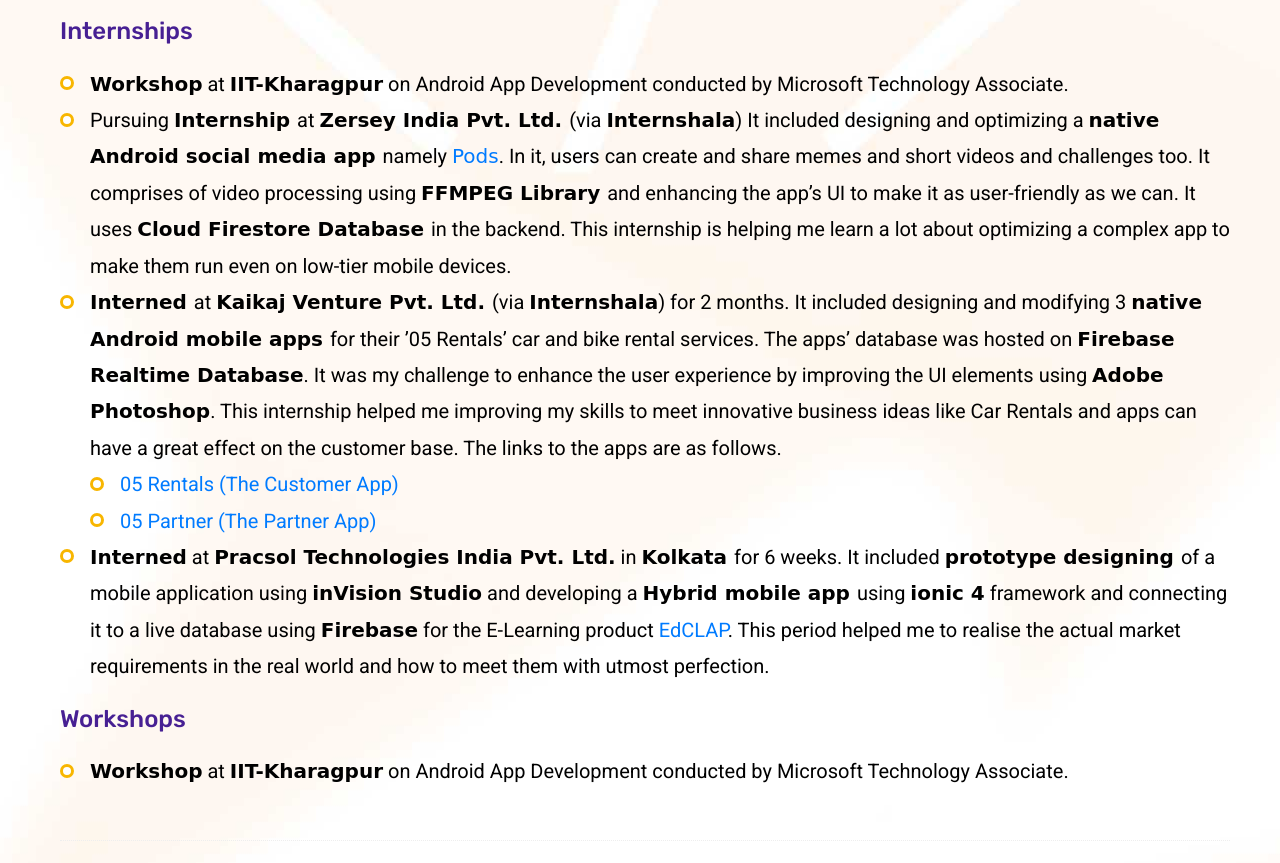
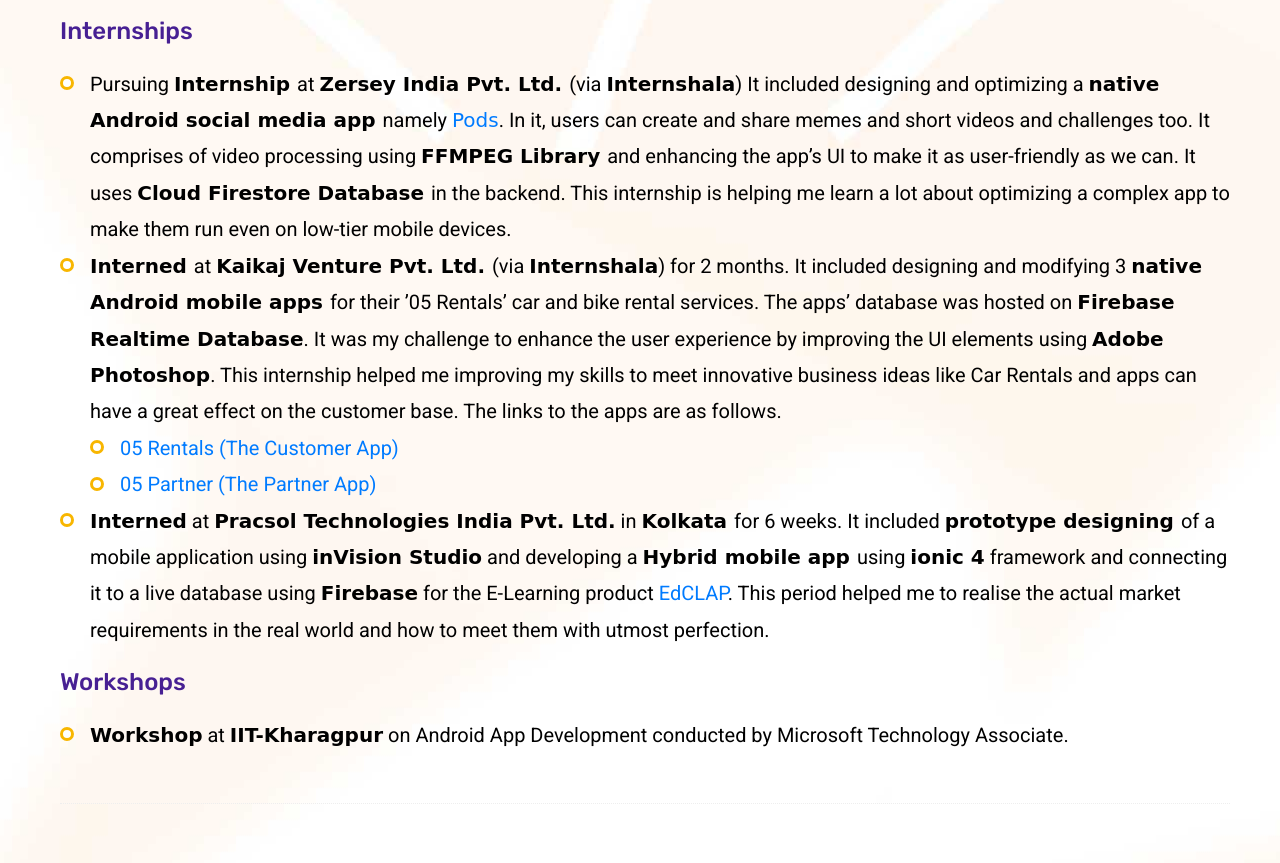
Before and after one commit to avinabaray/avinabaray-website, a plain HTML site: page skill-highlights.html in a window 1280 px wide. Shown: the part 1131-1994 px from the top of the page. Drawn offline with Linux system fonts and the light colour scheme; a script that the page names is missing.

Commit message:
Workshop redundant data removed

```diff
--- a/skill-highlights.html
+++ b/skill-highlights.html
@@ -234,8 +234,6 @@
                             <h3 class="mb-20 title_color">Internships</h3>
                             <div class="">
                                 <ul class="unordered-list">
-                                    <li><b class="bold_words">Workshop</b> at <b class="bold_words">IIT-Kharagpur</b> on Android App Development conducted by Microsoft Technology Associate.
-                                    </li>
                                     <li>
                                         Pursuing
                                         <b class="bold_words"> Internship </b>
```
